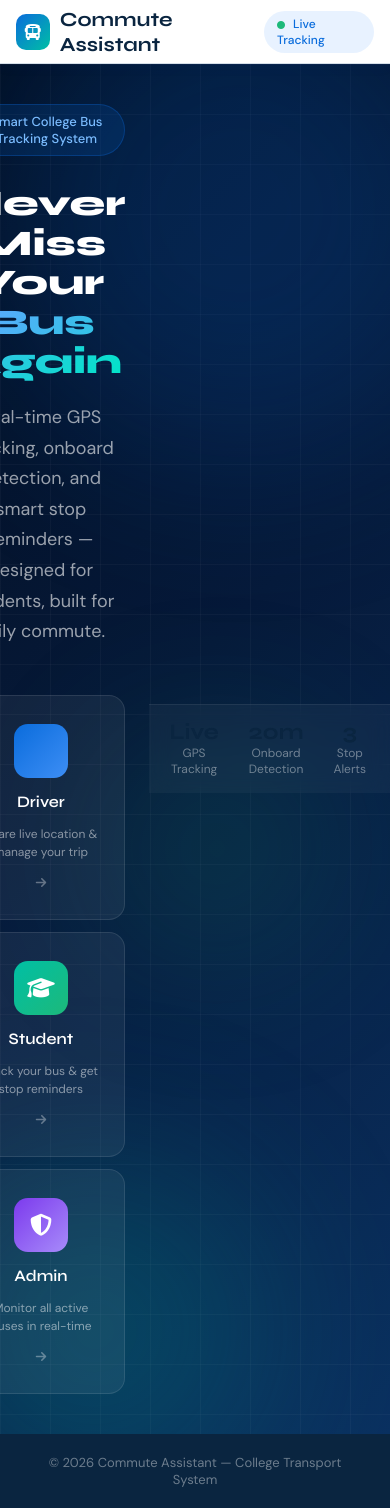
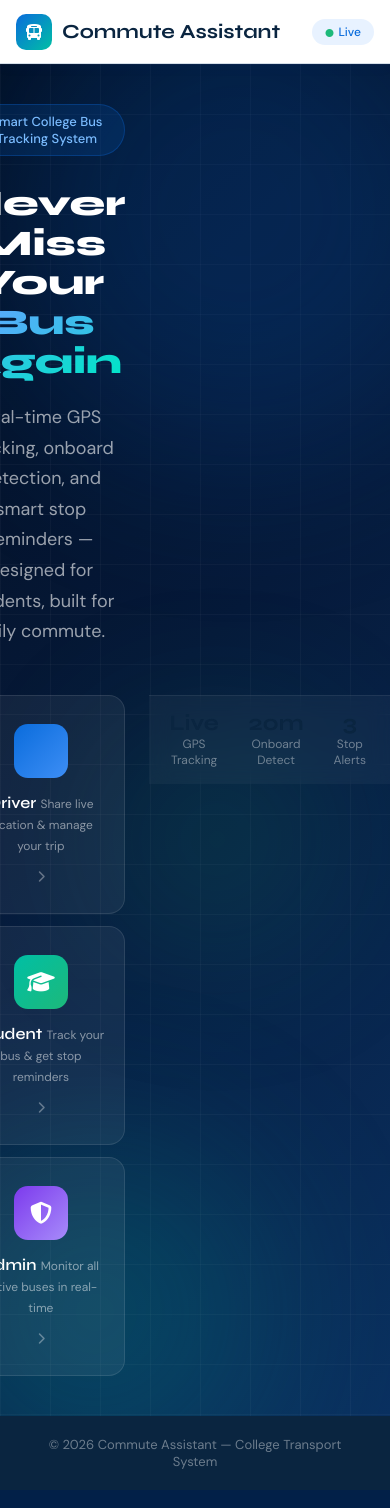
Before and after one commit to Pruthivi11/bus_tracking, a Flask app: page / in a window 390 px wide. After the commit the page ends 1469 px from the top, so only its background shows below. Run offline with Flask 3, Linux system fonts and the light colour scheme.

Commit message:
ui fits in mobile

```diff
--- a/templates/home.html
+++ b/templates/home.html
@@ -4,6 +4,7 @@
   <meta charset="UTF-8">
   <title>Commute Assistant – Smart Bus Tracking</title>
   <meta name="viewport" content="width=device-width, initial-scale=1.0">
+  <meta name="theme-color" content="#020d1f">
   <link rel="icon" href="{{ url_for('static', filename='favicon.ico') }}">
   <link rel="preconnect" href="https://fonts.googleapis.com">
   <link href="https://fonts.googleapis.com/css2?family=Syne:wght@400;600;700;800&family=DM+Sans:wght@300;400;500&display=swap" rel="stylesheet">
@@ -19,7 +20,7 @@
       Commute Assistant
     </div>
     <span class="nav-tag tag-blue">
-      <i class="fa-solid fa-circle live-indicator"></i> Live Tracking
+      <i class="fa-solid fa-circle live-indicator"></i>Live
     </span>
   </nav>
 
@@ -30,6 +31,7 @@
     <div class="hero-orb orb-3"></div>
 
     <div class="hero-content">
+
       <div class="hero-badge">
         <span class="dot"></span>
         Smart College Bus Tracking System
@@ -45,32 +47,44 @@
         — designed for students, built for daily commute.
       </p>
 
+      <!--
+        Role cards:
+        - Mobile  : horizontal list rows (role-icon + role-text + role-arrow)
+        - Tablet+ : 3-column grid with vertical card layout (CSS handles switch)
+      -->
       <div class="role-grid">
 
         <a href="/driver_login" class="role-card driver">
           <div class="role-icon"><i class="fa-solid fa-steering-wheel"></i></div>
-          <div class="role-label">Driver</div>
-          <div class="role-desc">Share live location &amp; manage your trip</div>
-          <div class="role-arrow"><i class="fa-solid fa-arrow-right"></i></div>
+          <div class="role-text">
+            <span class="role-label">Driver</span>
+            <span class="role-desc">Share live location &amp; manage your trip</span>
+          </div>
+          <div class="role-arrow"><i class="fa-solid fa-chevron-right"></i></div>
         </a>
 
         <a href="/student" class="role-card student">
           <div class="role-icon"><i class="fa-solid fa-graduation-cap"></i></div>
-          <div class="role-label">Student</div>
-          <div class="role-desc">Track your bus &amp; get stop reminders</div>
-          <div class="role-arrow"><i class="fa-solid fa-arrow-right"></i></div>
+          <div class="role-text">
+            <span class="role-label">Student</span>
+            <span class="role-desc">Track your bus &amp; get stop reminders</span>
+          </div>
+          <div class="role-arrow"><i class="fa-solid fa-chevron-right"></i></div>
         </a>
 
         <a href="/admin" class="role-card admin">
           <div class="role-icon"><i class="fa-solid fa-shield-halved"></i></div>
-          <div class="role-label">Admin</div>
-          <div class="role-desc">Monitor all active buses in real-time</div>
-          <div class="role-arrow"><i class="fa-solid fa-arrow-right"></i></div>
+          <div class="role-text">
+            <span class="role-label">Admin</span>
+            <span class="role-desc">Monitor all active buses in real-time</span>
+          </div>
+          <div class="role-arrow"><i class="fa-solid fa-chevron-right"></i></div>
         </a>
 
       </div>
     </div>
 
+    <!-- Stats strip pinned to bottom of hero -->
     <div class="stats-bar">
       <div class="stat-item">
         <div class="stat-num">Live</div>
@@ -78,7 +92,7 @@
       </div>
       <div class="stat-item">
         <div class="stat-num">20m</div>
-        <div class="stat-label">Onboard Detection</div>
+        <div class="stat-label">Onboard Detect</div>
       </div>
       <div class="stat-item">
         <div class="stat-num">3</div>
```
Also changed, not shown: templates/admin.html (+11 -11 lines), templates/driver.html (+10 -8 lines), templates/login.html (+5 -2 lines), templates/student.html (+34 -37 lines).
